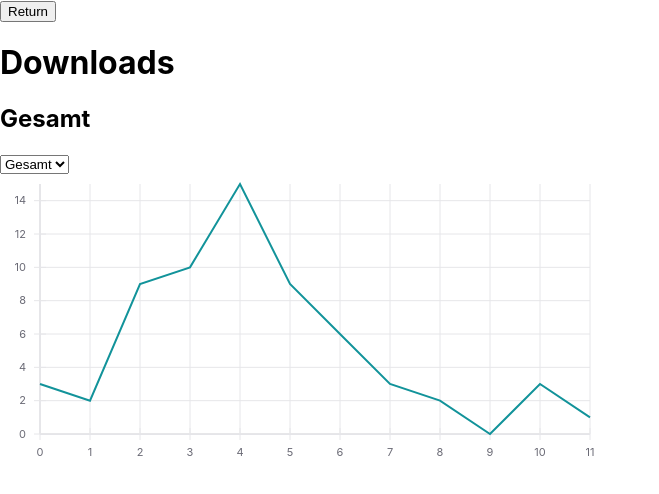
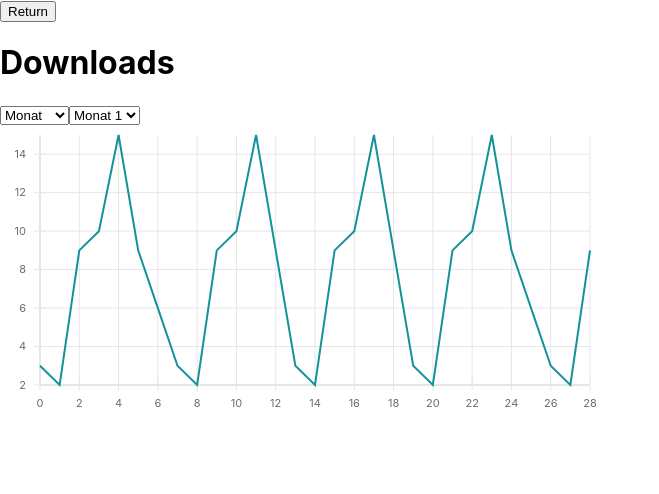
Before and after one commit to philipkrueck/app_analytics_dashboard, a React (Create React App) app: page / in a window 1280 px wide. Both pictures are taken after a click on the button "Downloads". Shown: the top 494 px of the page, without its empty margins (0-659 px from the left). Built offline with nearby package versions, Linux system fonts and the light colour scheme.

Commit message:
added time selection

```diff
--- a/src/Downloads.js
+++ b/src/Downloads.js
@@ -1,6 +1,7 @@
 import React, { useState } from 'react';
 import '../node_modules/react-vis/dist/style.css';
 import {XYPlot, LineSeries, XAxis, YAxis, HorizontalGridLines, VerticalGridLines} from 'react-vis';
+import TimeSelection from './TimeSelection';
 
 
 // MARK: constants
@@ -93,49 +94,33 @@ function DownlaodsPlot(props) {
     );
 }
 
-function TimeSelection(props) {
-    function handleSelectTimeDurationDidChange(e) {
-        props.onChange(e.target.value);
-    }
+function Downloads() {
+    const [dataToShow, setDataToShow] = useState(dataLastMonth);
 
-    return (
-        <div>
-            <h2>{props.currentTimeDuration}</h2>
-            <select onChange={handleSelectTimeDurationDidChange} defaultValue={props.currentTimeDuration}>
-                { props.timeDurationOptions.map((timeDuration) => {
-                    return (<option key={timeDuration}>{timeDuration}</option>)
-                })}
-            </select>
-        </div>
-    );
-}
-
-function Downloads() {
-    const timeDurationOptions = ["Woche", "Monat", "Jahr", "Gesamt"];
-    const [currentTimeDuration, setCurrentTimeDuration] = useState(timeDurationOptions[3]);
-
-    function timeSelectionDidChange(newValue) {
-        setCurrentTimeDuration(newValue)
+    function timeSelectionDidChange(selectedPeriod, selectedSpecificPeriod) {
+        setDataToShow(getData(selectedPeriod, selectedSpecificPeriod));
     }
 
     return (
         <div>
             <h1>Downloads</h1>
-            <TimeSelection currentTimeDuration={currentTimeDuration} timeDurationOptions={timeDurationOptions} onChange={(newValue) => timeSelectionDidChange(newValue)}/>
-            <DownlaodsPlot data={getData(currentTimeDuration, timeDurationOptions)} />
+            <div>
+                <TimeSelection onChange={(selectedPeriod, selectedSpecificPeriod) => timeSelectionDidChange(selectedPeriod, selectedSpecificPeriod)}/>
+            </div>
+            <DownlaodsPlot data={dataToShow} />
         </div>
     )
 }
 
-function getData(timeDuration, timeDurationOptions) {
-    switch (timeDuration) {
-        case timeDurationOptions[0]:
+function getData(selectedPeriod, selectedSpecificPeriod) {
+    switch (selectedPeriod) {
+        case "Woche":
             return dataLastWeek;
-        case timeDurationOptions[1]:
+        case "Monat":
             return dataLastMonth;
-        case timeDurationOptions[2]:
+        case "Jahr":
             return data2020;
-        case timeDurationOptions[3]:
+        case "Gesamt":
             return data2019;
         default:
             break;
--- /dev/null
+++ b/src/TimeSelection.js
@@ -0,0 +1,68 @@
+import React, { useState, useEffect } from 'react'
+
+function Selection(props) {
+    function handleSelectTimeDurationDidChange(e) {
+        props.onChange(e.target.value);
+    }
+
+    return (
+        <select onChange={handleSelectTimeDurationDidChange} defaultValue={props.selectedOption}>
+            { props.options.map((option) => {
+                return (<option key={option}>{option}</option>)
+            })}
+        </select>
+    );
+}
+
+function TimeSelection(props) {
+    const periodOptions = ["Woche", "Monat", "Jahr", "Gesamt"];
+    const [selectedPeriod, setSelectedPeriod] = useState(periodOptions[1]);
+
+    const [specificPeriodOptions, setSpecificPeriodOptions] = useState(getSpecificTimePeriodOptions(selectedPeriod, periodOptions));
+    const [selectedSpecificPeriod, setSelectedSpecificPeriod] = useState(specificPeriodOptions !== null ? specificPeriodOptions[0] : null);
+
+    useEffect(() => {
+        props.onChange(selectedPeriod, selectedSpecificPeriod);
+    });
+
+
+    function periodSelectionDidChange(newValue) {
+        setSelectedPeriod(newValue);
+        const newSpecificTimePeriodOptions = getSpecificTimePeriodOptions(newValue, periodOptions)
+        setSpecificPeriodOptions(newSpecificTimePeriodOptions);
+        setSelectedSpecificPeriod(newSpecificTimePeriodOptions !== null ? newSpecificTimePeriodOptions[0] : null)
+    }
+
+    function specificPeriodSelectionDidChange(newValue) {
+        setSelectedSpecificPeriod(newValue);
+    }
+
+    function specificPeriodSelection() {
+        if (selectedSpecificPeriod !== null) {
+            return ( <Selection selectedOption={selectedSpecificPeriod} options={specificPeriodOptions} onChange={(newValue) => specificPeriodSelectionDidChange(newValue)}/>);
+        }
+        return null;
+    }
+
+    return (
+        <div>
+            <Selection selectedOption={selectedPeriod} options={periodOptions} onChange={(newValue) => periodSelectionDidChange(newValue)}/>
+            { specificPeriodSelection() }
+        </div>
+    )
+}
+
+function getSpecificTimePeriodOptions(selectedTimePeriod, timePeriodOptions) {
+    switch (selectedTimePeriod) {
+        case timePeriodOptions[0]:
+            return ["Woche 1", "Woche 2", "Woche 3", "Woche 4", "Woche 5", "Woche 6"];
+        case timePeriodOptions[1]:
+            return ["Monat 1", "Monat 2", "Monat 3", "Monat 4", "Monat 5", "Monat 6", "Monat 7"];
+        case timePeriodOptions[2]:
+            return ["2019", "2020"];
+        default:
+            return null;
+    }
+}
+
+export default TimeSelection;
```
